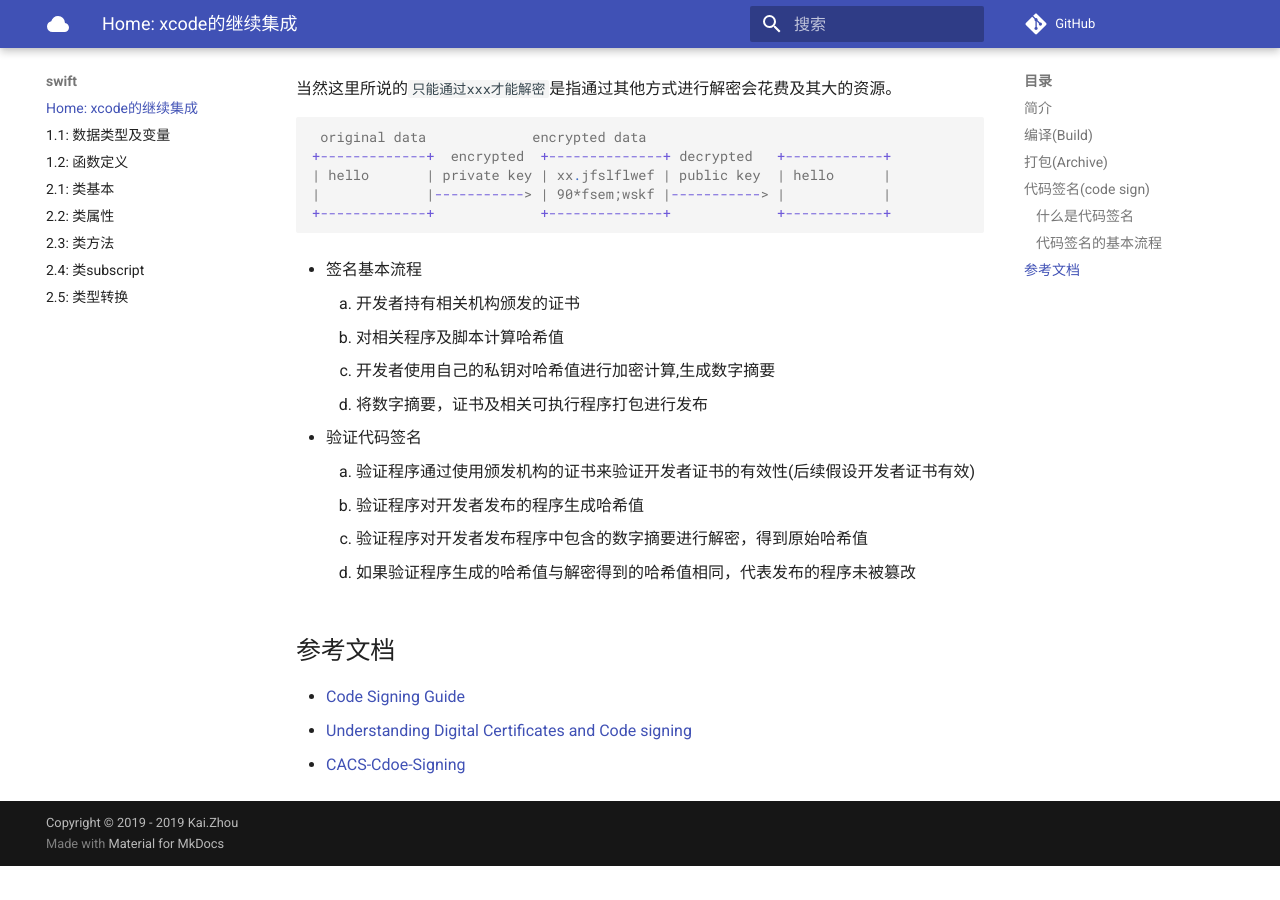
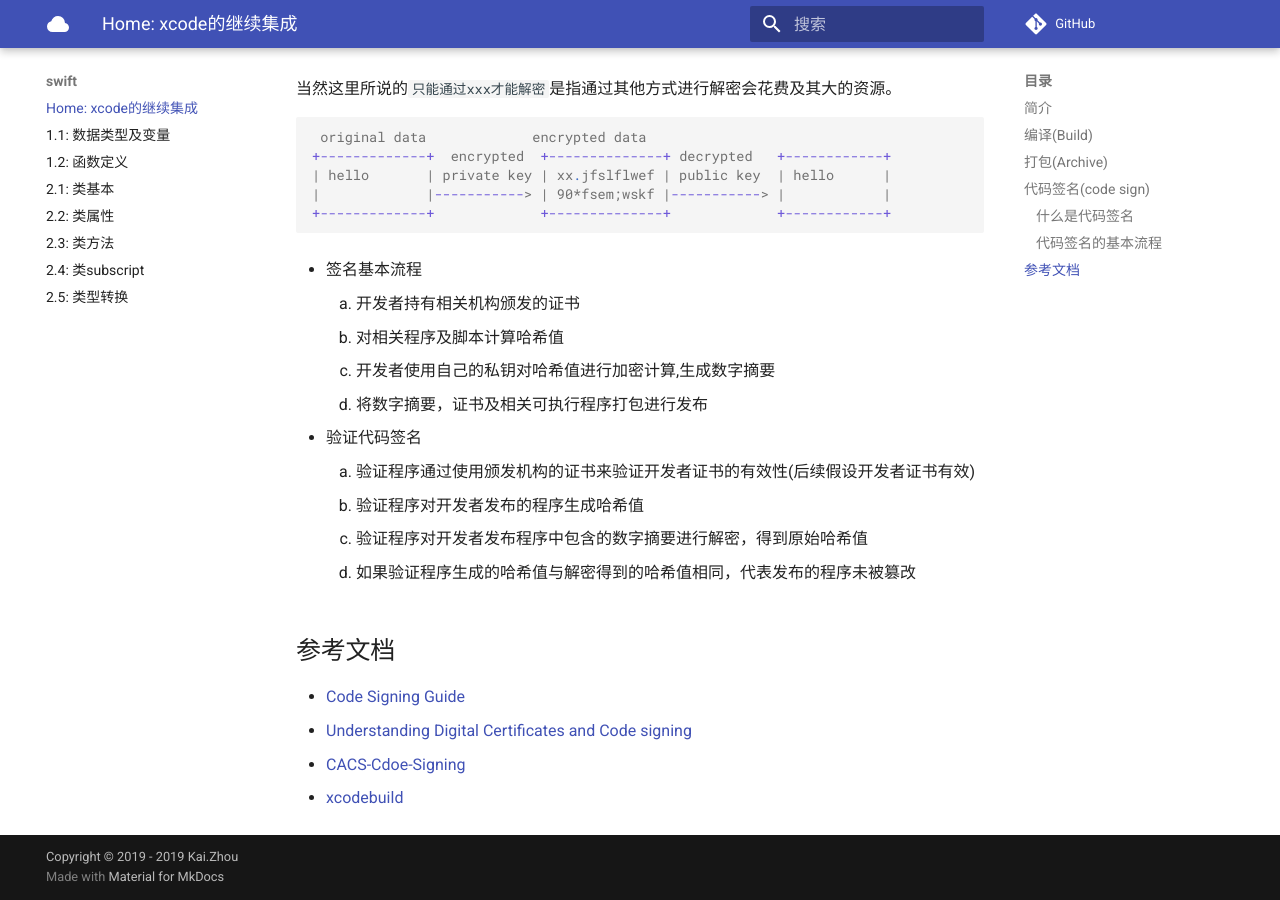
Before and after one commit to zhoukaidev/ks_blog, an MkDocs documentation site: the page built from docs/swift/build.md, in a window 1280 px wide and 900 px high, scrolled down 2885 px. Built offline with MkDocs 1.6.1 and Material for MkDocs 9.7.7, drawn with Linux system fonts in a browser that asks for light colours; comment, search, counter and statistics services are not loaded; before the commit the page ends 3751 px from its top, so only the background shows below that.

Commit message:
Update build.md

```diff
--- a/docs/swift/build.md
+++ b/docs/swift/build.md
@@ -144,3 +144,4 @@ $ xcodebuild -exportArchive -archivePath myArchive.xcarchive\
 * [Code Signing Guide](https://developer.apple.com/library/archive/documentation/Security/Conceptual/CodeSigningGuide/Procedures/Procedures.html)
 * [Understanding Digital Certificates and Code signing](https://www.oracle.com/technetwork/java/javase/documentation/digitalcerts-codesigning-4312830.html)
 * [CACS-Cdoe-Signing](https://casecurity.org/wp-content/uploads/2016/12/CASC-Code-Signing.pdf)
+* [xcodebuild](https://developer.apple.com/library/archive/technotes/tn2339/_index.html#//apple_ref/doc/uid/DTS40014588-CH1-HOW_DO_I_ARCHIVE_AND_EXPORT_MY_APP_FOR_DISTRIBUTION_)
```
